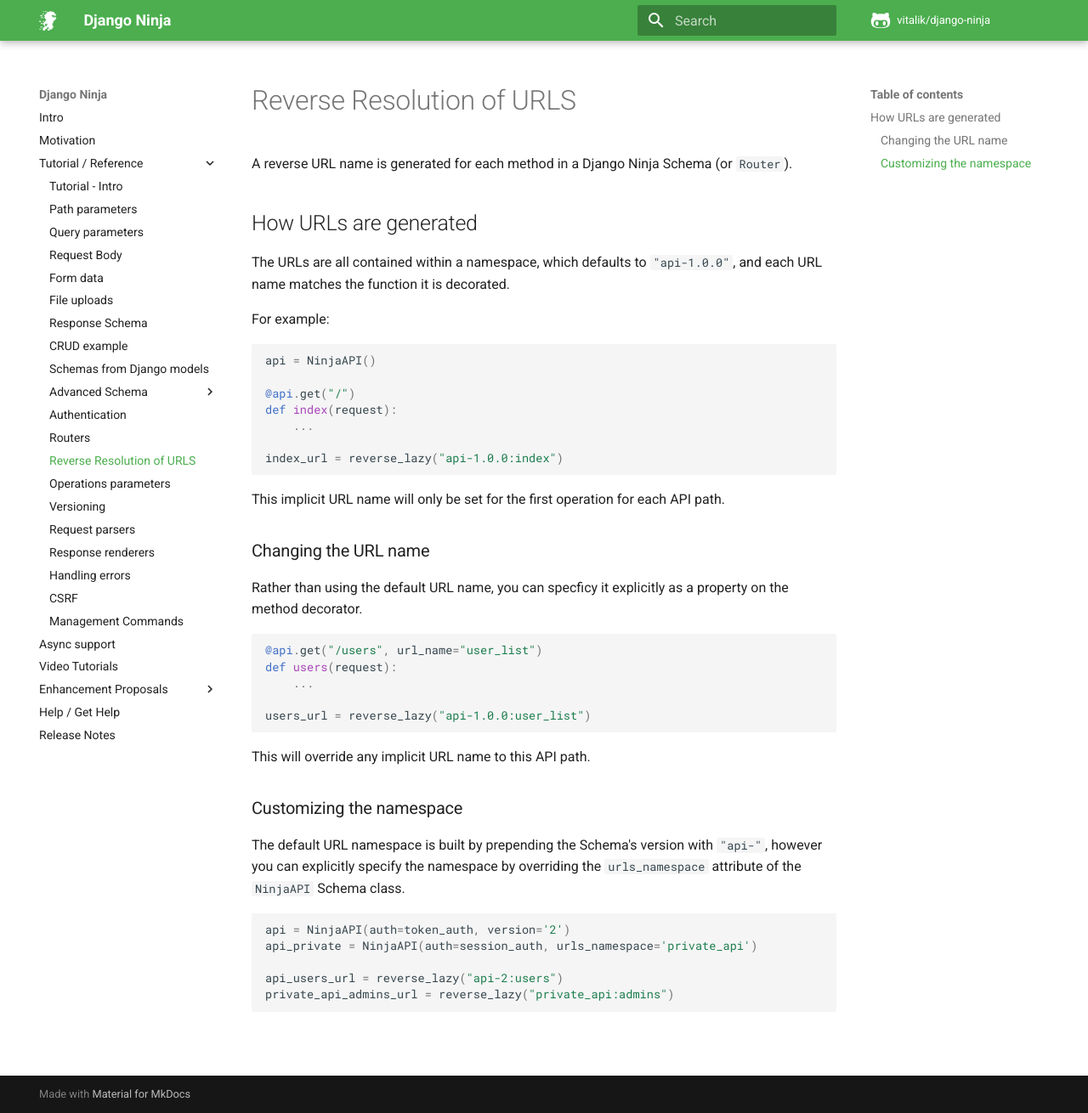
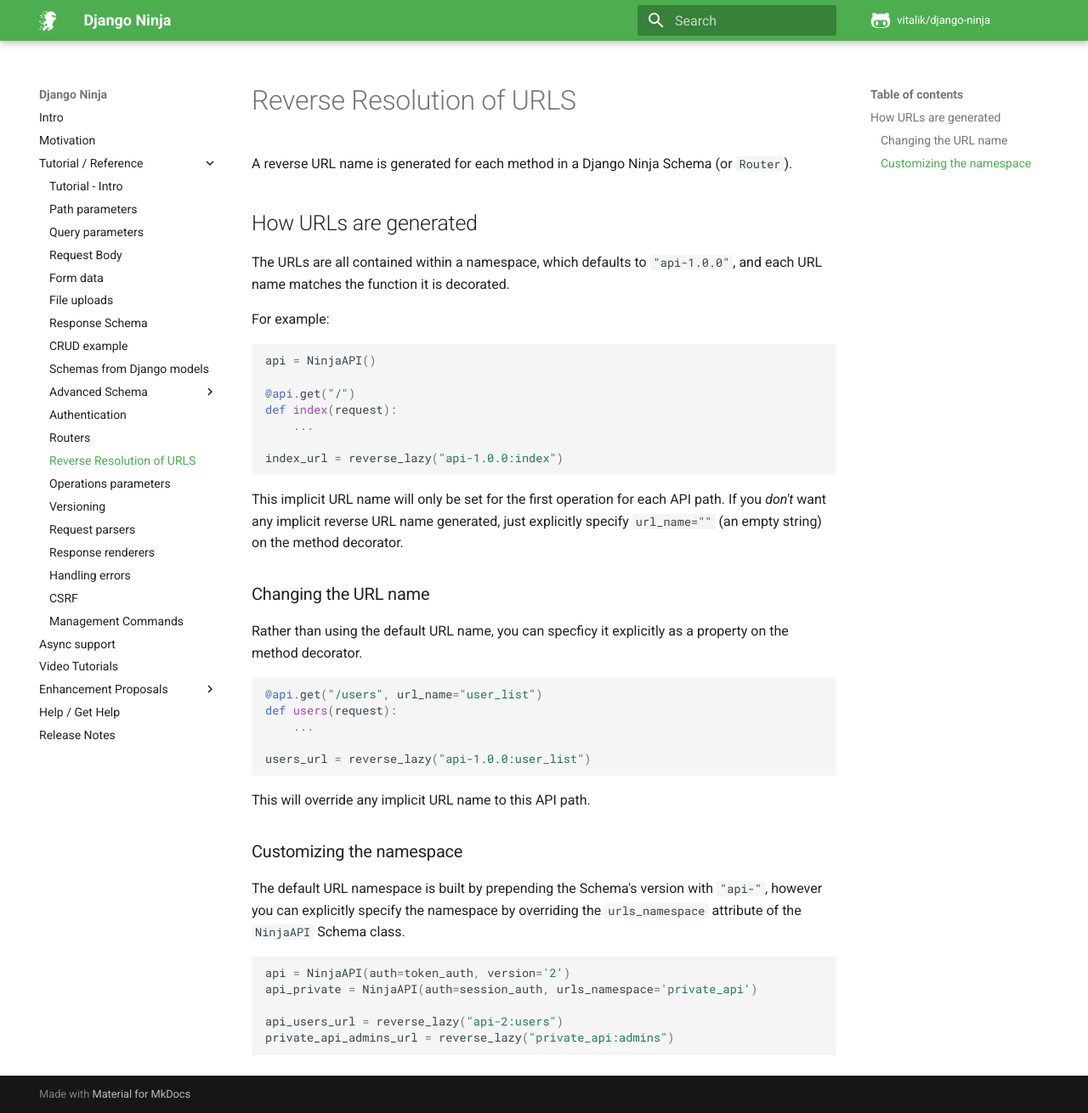
Before and after one commit to rainbow1016/django-master, an MkDocs documentation site: the page built from docs/docs/tutorial/urls.md, in a window 1280 px wide and 1310 px high. Shown: the whole window at 85% size. Built offline with MkDocs 1.6.1 and Material for MkDocs 9.7.7, drawn with Linux system fonts in a browser that asks for light colours; comment, search, counter and statistics services are not loaded.

Commit message:
Add a note about how to avoid an implicit reverse url name

````diff
--- a/docs/docs/tutorial/urls.md
+++ b/docs/docs/tutorial/urls.md
@@ -18,7 +18,7 @@ def index(request):
 index_url = reverse_lazy("api-1.0.0:index")
 ```
 
-This implicit URL name will only be set for the first operation for each API path.
+This implicit URL name will only be set for the first operation for each API path.  If you *don't* want any implicit reverse URL name generated, just explicitly specify `url_name=""` (an empty string) on the method decorator.
 
 ### Changing the URL name
 
````
